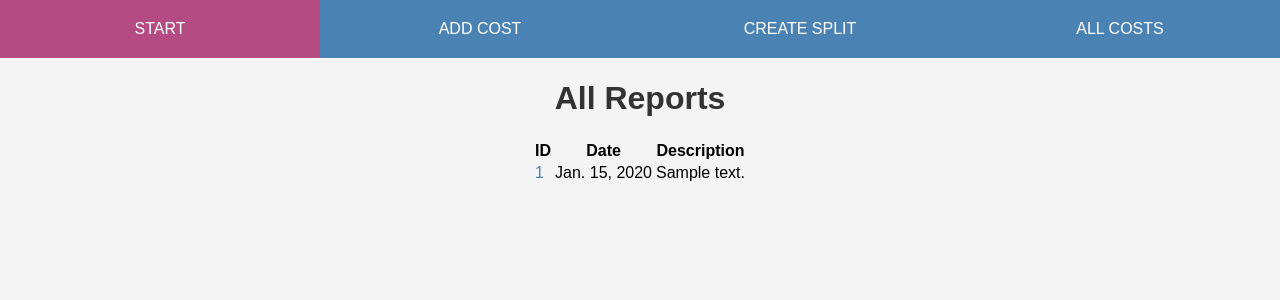
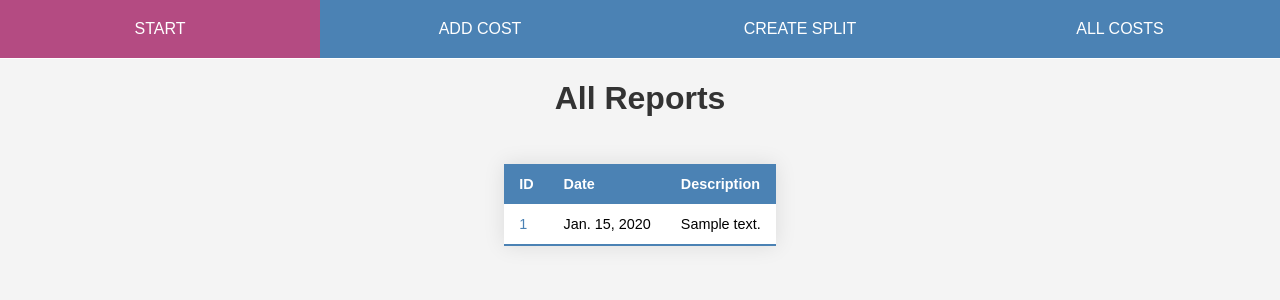
Before and after one commit to golgor/home-automation-hub, a Django app: page /cost_splitter/ in a window 1280 px wide. Shown: the top 300 px of the page. Run offline with Django 5.2, Linux system fonts and the light colour scheme; tables that the repository leaves empty hold one stand-in row (values such as "Sample post").

Commit message:
add style to cost reports

```diff
--- a/apps/cost_splitter/templates/report_list.html
+++ b/apps/cost_splitter/templates/report_list.html
@@ -3,12 +3,14 @@
 {% block content %}
 <h1>All Reports</h1>
 
-<table>
-    <tr>
-        <th>ID</th>
-        <th>Date</th>
-        <th>Description</th>
-    </tr>
+<table class="styled-table">
+    <thead>
+        <tr>
+            <th>ID</th>
+            <th>Date</th>
+            <th>Description</th>
+        </tr>
+    </thead>
     {% for report in reports %}
     <tr>
         <td><a href="{% url 'cost_splitter:report' report.id %}">{{ report.id }}</a></td>
```
